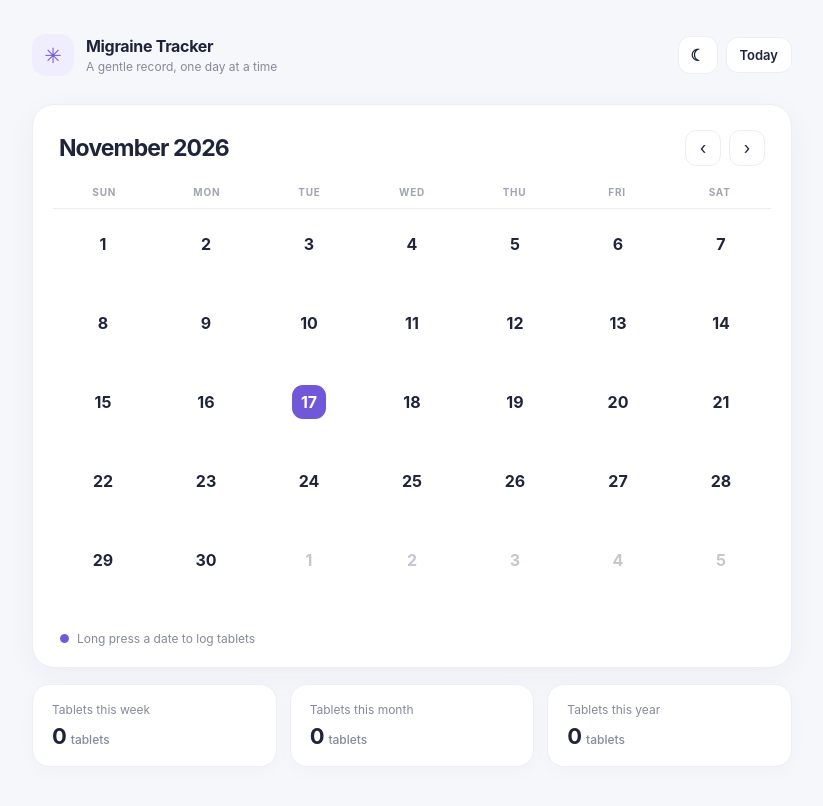
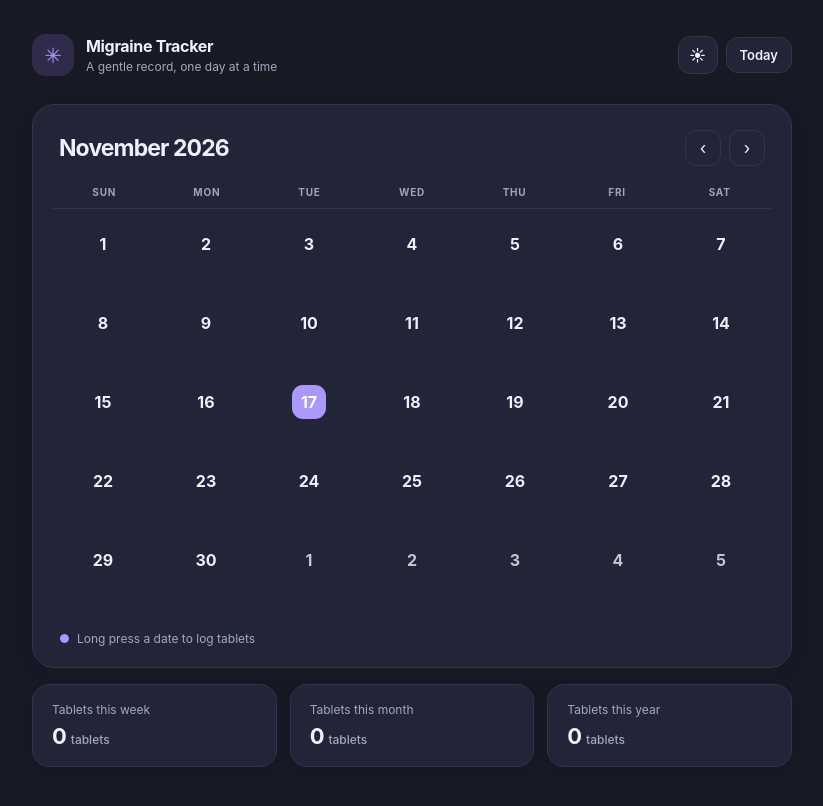
Before and after one commit to prem4sign/Migraine-Tracker, a plain HTML site: page index.html in a window 1280 px wide. Shown: the whole page, without its empty margins (228-1051 px from the left). Drawn offline with Linux system fonts and the light colour scheme.

Commit message:
Default tracker to dark mode

```diff
--- a/index.html
+++ b/index.html
@@ -241,7 +241,7 @@
         setTheme(theme);
         try { localStorage.setItem(THEME_KEY, theme); } catch { /* Theme still works for this visit. */ }
       });
-      try { setTheme(localStorage.getItem(THEME_KEY) || 'light'); } catch { setTheme('light'); }
+      try { setTheme(localStorage.getItem(THEME_KEY) || 'dark'); } catch { setTheme('dark'); }
       render();
     })();
   </script>
```
